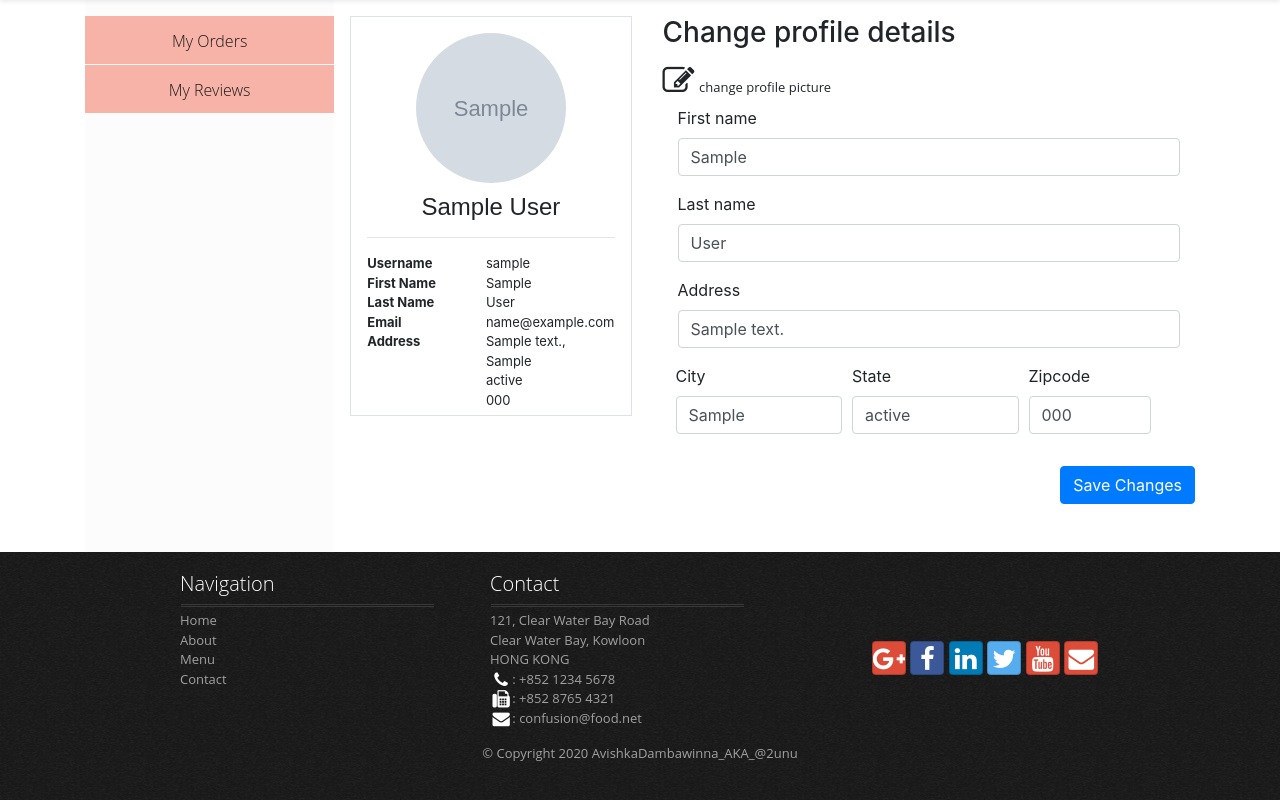
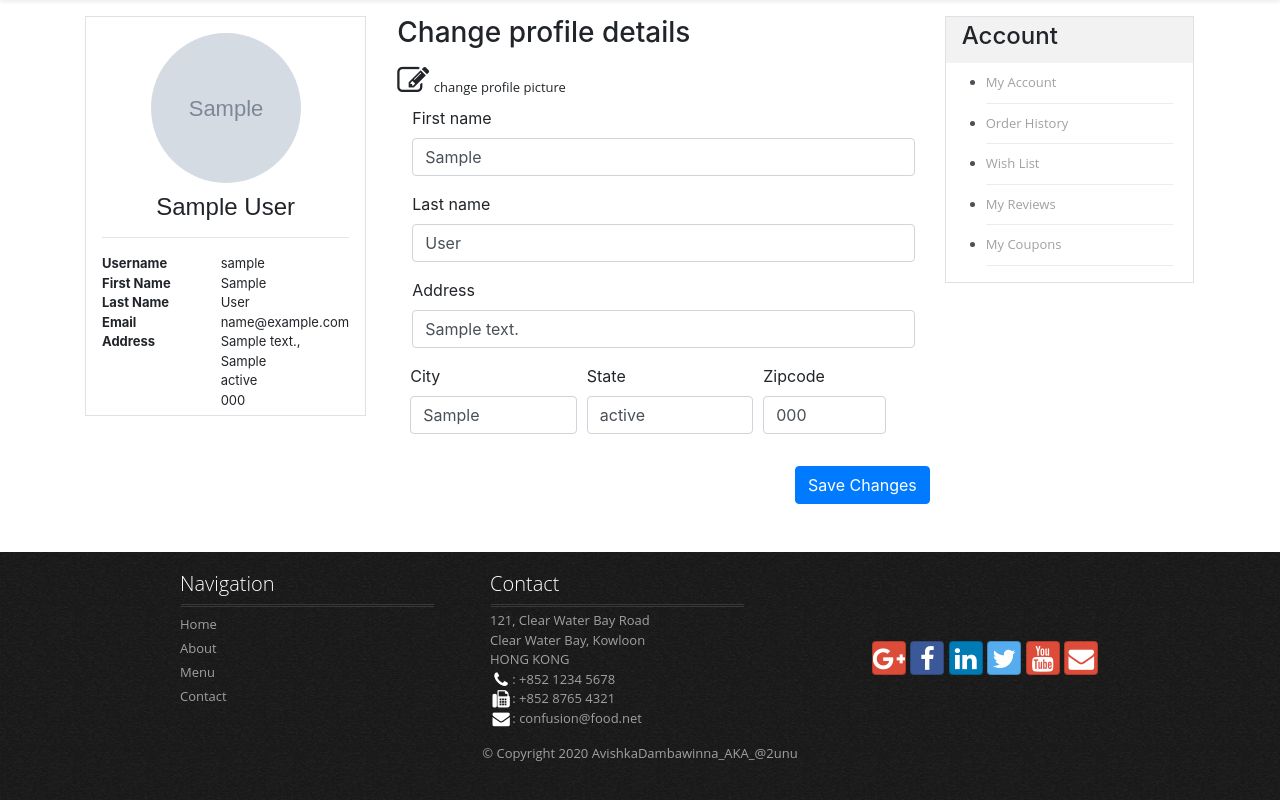
Before and after one commit to avishkakavindu/Sushi-Chef, a Django app: page /profile in a window 1280 px wide. Shown: the part 113-913 px from the top of the page. Run offline with Django 3.2, Linux system fonts and the light colour scheme; a user stored in the database is signed in; tables that the repository leaves empty hold one stand-in row (values such as "Sample post"); grey boxes marked "Sample" are stand-in pictures; some libraries are stand-ins or nearby versions.

Commit message:
Profile page template updated

```diff
--- a/static/css/styles.css
+++ b/static/css/styles.css
@@ -279,7 +279,7 @@
     font-style: normal;
 }
 
-.footer p, li, address, a {
+.footer p, address, a {
     color: #a1a1a1;
     font-family: Open Sans;
     font-weight: 400;
@@ -783,25 +783,8 @@ button.btn.btn-secondary:hover {
 
 }
 
-.related-links{
-    background-color:#fcfcfc;
-}
-
 .related-links p {
     margin: 0px 0px 1px 0px;
-}
-
-.related-links a{
-    background-color:#f7b3a7;
-    border-color: #f7b3a7;
-    margin: 0px;
-    width: 100%;
-}
-
-.related-links a:hover{
-    background-color: #f17661;
-    border-color: #f7b3a7;
-    margin-bottom: 0px;
 }
 
 .related-links a:hover span {
@@ -848,3 +831,25 @@ button.btn.btn-secondary:hover {
 .file-field input {
     display: none;
 }
+
+.related-content-heading {
+    background-color: #f2f2f2;
+    padding-top: 5px;
+    padding-bottom: 5px;
+}
+
+.related-content ul {
+    padding-right: 20px;
+}
+
+.related-content li {
+    padding: 10px 0px 10px 0px;
+    color: #495057;
+    font-family: Open Sans, sans-serif;
+    font-size: 13px;
+    border-bottom: 1px solid #ececec;
+}
+
+.related-content li a {
+    text-decoration: none;
+}
--- a/store/templates/registration/profile.html
+++ b/store/templates/registration/profile.html
@@ -6,19 +6,6 @@
 <div class="container mb-0">
 
     <div class="row ml-0 d-flex justify-content-center">
-        <!-- related links to profile -->
-        <div class="col-sm col-lg text-center related-links mr-3 mb-0 pt-3 pl-0 pr-0 ">
-            <p>
-              <a href="#" class="btn btn-primary btn-lg btn-block animated-btn rounded-0">
-                  <span>My Orders</span>
-              </a>
-            </p>
-            <p>
-              <a href="#" class="btn btn-primary btn-lg btn-block animated-btn rounded-0">
-                  <span>My Reviews</span>
-              </a>
-            </p>
-        </div>
         <!-- Summary of profile details -->
         <div class="col-sm col-lg-3 profile-summary text-center border p-3 mt-3 mr-3 mb-5">
             <img class="rounded-circle profile-pic" id="frame" src="{{ user_details.customer.profile_pic.url }}">
@@ -137,6 +124,45 @@
                 <button class="btn btn-primary float-right mt-3" type="submit">Save Changes</button>
               </form>
         </div>
+                <!-- related links to profile -->
+        <div class="col-sm col-lg  related-links mr-3 mb-0 pt-3 pl-0 pr-0">
+            <div class="related-links border">
+                <div class="related-content-heading">
+                    <h4 class="ml-3">Account</h4>
+                </div>
+
+                <div class="related-content">
+                    <ul>
+                        <li>
+                            <a href="/profile">
+                                My Account
+                            </a>
+                        </li>
+                        <li>
+                            <a href="#">
+                                Order History
+                            </a>
+                        </li>
+                        <li>
+                            <a href="#">
+                                Wish List
+                            </a>
+                        </li>
+                        <li>
+                            <a href="#">
+                                My Reviews
+                            </a>
+                        </li>
+                        <li>
+                            <a href="#">
+                                My Coupons
+                            </a>
+                        </li>
+
+                    </ul>
+                </div>
+            </div>
+        </div>
     </div>
 </div>
 
```
